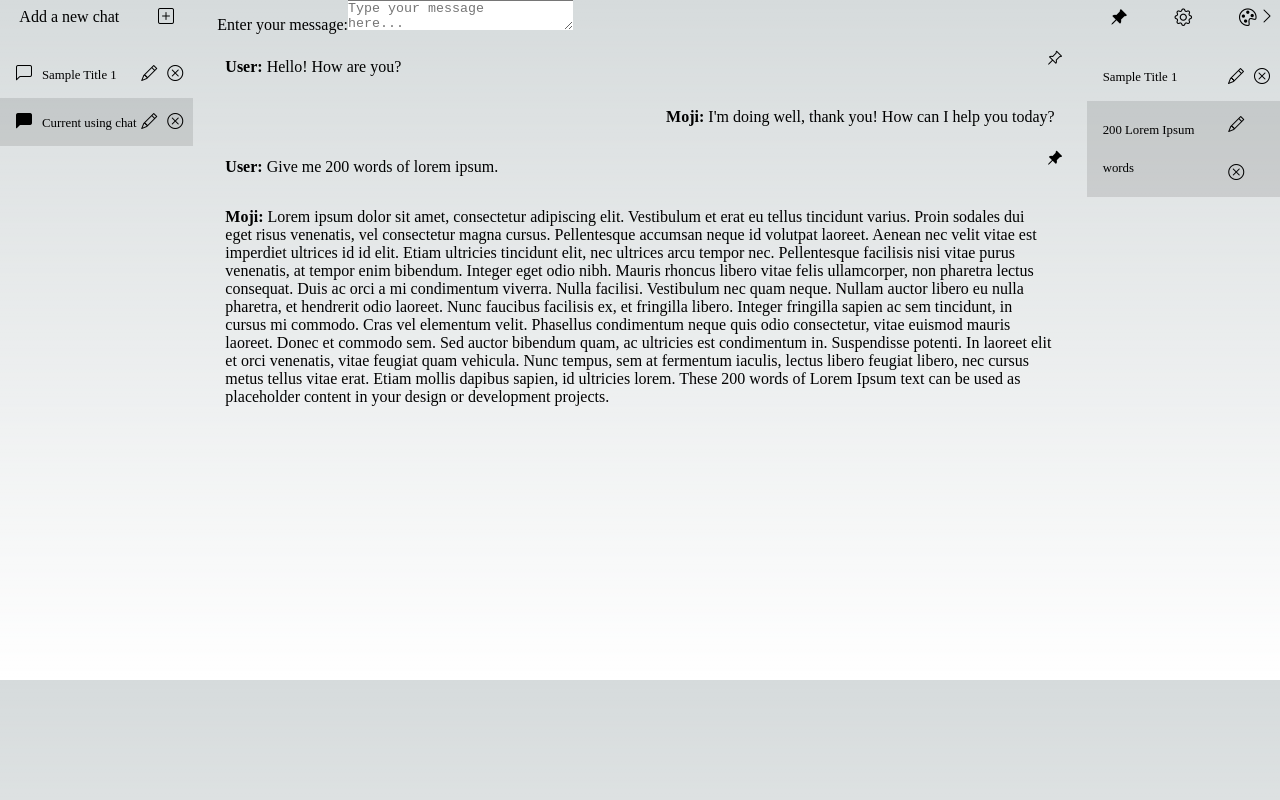
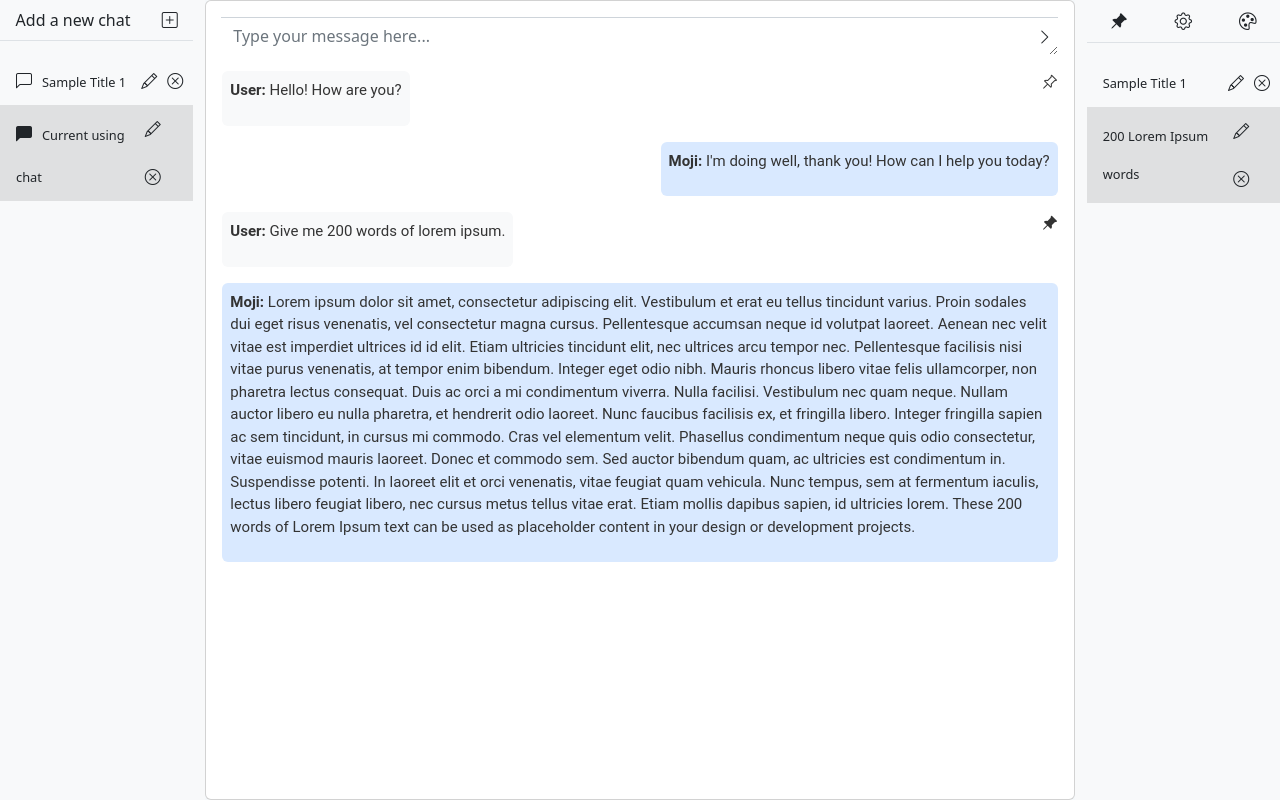
Before and after one commit to Mojtaba-Hassan-Erfani/mogpt-chat, a Next.js app: page / in a window 1280 px wide. Built offline with nearby package versions, Linux system fonts and the light colour scheme.

Commit message:
Styles: unedited styles

```diff
--- a/src/styles/bootstrap.scss
+++ b/src/styles/bootstrap.scss
@@ -1,6 +1,10 @@
-@import '~bootstrap/scss/bootstrap-grid';
-@import '~bootstrap/scss/functions';
-@import '~bootstrap/scss/variables';
-@import '~bootstrap/scss/mixins';
-@import '~bootstrap/scss/grid';
-@import '~bootstrap/scss/utilities';
+// @import '~bootstrap/scss/bootstrap-grid';
+// @import '~bootstrap/scss/functions';
+// @import '~bootstrap/scss/variables';
+// @import '~bootstrap/scss/mixins';
+// @import '~bootstrap/scss/grid';
+// @import '~bootstrap/scss/utilities';
+
+// styles/bootstrap.scss
+
+@import "~bootstrap/scss/bootstrap";
--- a/src/styles/globals.css
+++ b/src/styles/globals.css
@@ -87,12 +87,7 @@ body {
 
 body {
   color: rgb(var(--foreground-rgb));
-  background: linear-gradient(
-      to bottom,
-      transparent,
-      rgb(var(--background-end-rgb))
-    )
-    rgb(var(--background-start-rgb));
+  background-color:#F5F8FA !important;
 }
 
 a {
@@ -105,3 +100,39 @@ a {
     color-scheme: dark;
   }
 }
+
+.bot-message {
+  background-color: #D9E9FF;
+}
+
+.message-text {
+  color: #333333 !important;
+  font-family: 'Roboto', sans-serif;
+  font-size: 15px;
+}
+
+/* Style the scrollbar */
+::-webkit-scrollbar {
+  width: 5px; /* Width of the scrollbar */
+}
+
+/* Style the scrollbar track (background) */
+::-webkit-scrollbar-track {
+  background-color: none; /* Light gray background color */
+}
+
+/* Style the scrollbar thumb (the moving part) */
+::-webkit-scrollbar-thumb {
+  background-color: #B0B0B0; /* Gray color for the thumb */
+  border-radius: 5px; /* Rounded corners for the thumb */
+}
+
+.chat-messages-container {
+  flex-grow: 1;
+  overflow-y: auto;
+}
+
+.row-padding {
+  padding-left: 0 !important;
+  padding-right: 0 !important;
+}
```
